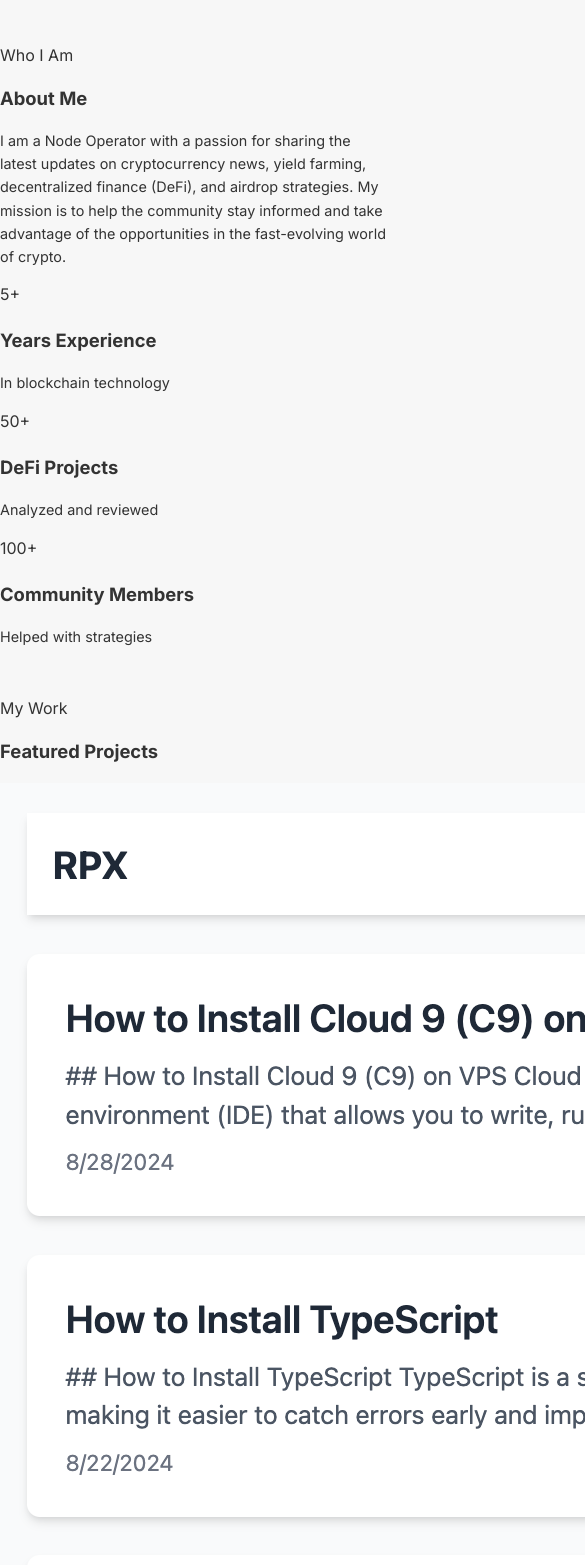
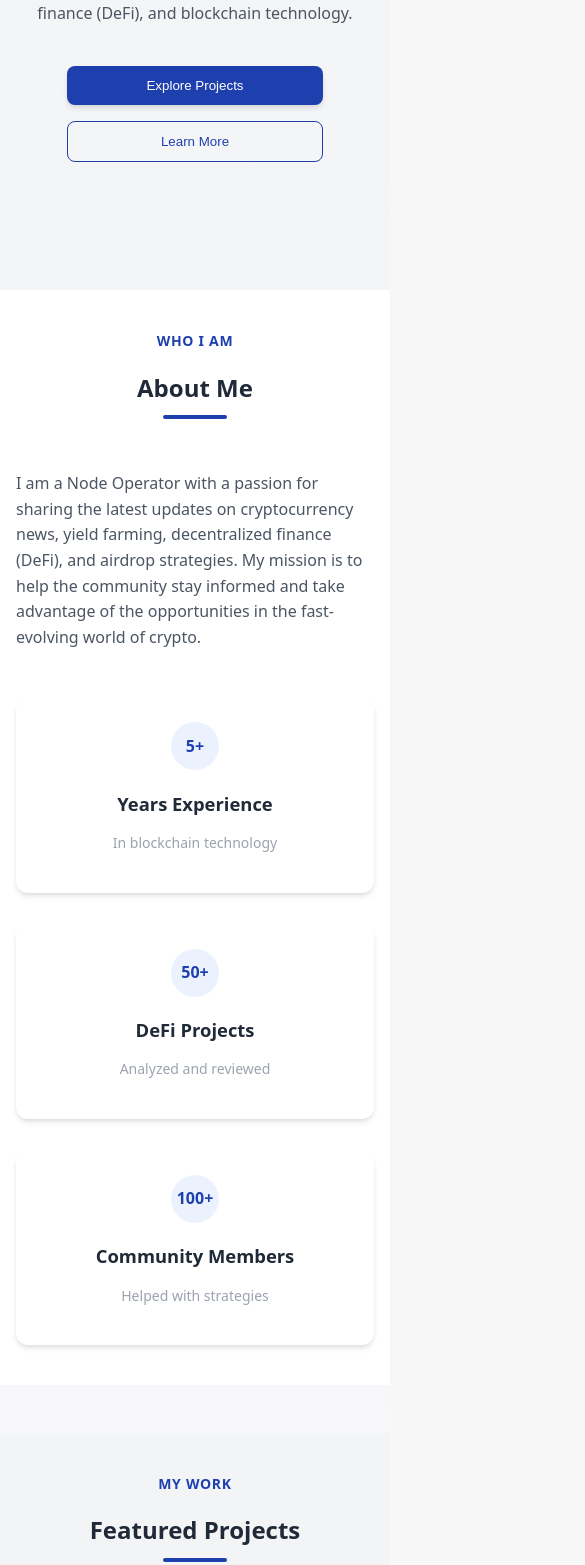
Before and after one commit to rpxtxt/rpxtxt, a Next.js app: page / in a window 390 px wide. Shown: the part 420-1985 px from the top of the page, 585 px wide, since content can reach past the window. Built offline with nearby package versions, Linux system fonts and the light colour scheme.

Commit message:
Update index.js

```diff
--- a/src/pages/index.js
+++ b/src/pages/index.js
@@ -1,82 +1,73 @@
 import Header from '../components/Header';
 import Footer from '../components/Footer';
 import { useState } from 'react';
+import styles from '../styles/Home.module.css';
 
 export default function Home() {
   return (
-    <div className="min-h-screen bg-gradient-to-b from-gray-50 to-white">
+    <div className={styles.container}>
       <Header />
 
       {/* Hero Section */}
-      <section id="home" className="py-20 px-4">
-        <div className="max-w-5xl mx-auto text-center">
-          <h1 className="text-5xl font-bold mb-6 bg-clip-text text-transparent bg-gradient-to-r from-blue-600 to-indigo-700">CryCapital</h1>
-          <p className="text-xl text-gray-700 max-w-2xl mx-auto leading-relaxed">
+      <section id="home" className={styles.heroSection}>
+        <h1 className={styles.heroTitle}>CryCapital</h1>
+        <p className={styles.heroDescription}>
           Explore insights, projects, and expertise in cryptocurrency, yield farming, decentralized finance (DeFi), and blockchain technology.
         </p>
-          <div className="mt-10 flex justify-center gap-4">
-            <button className="px-6 py-3 bg-blue-600 text-white rounded-lg hover:bg-blue-700 transition shadow-lg">
+        <div className={styles.ctaContainer}>
+          <button className={styles.primaryButton}>
             Explore Projects
           </button>
-            <button className="px-6 py-3 border border-blue-600 text-blue-600 rounded-lg hover:bg-blue-50 transition">
+          <button className={styles.secondaryButton}>
             Learn More
           </button>
-          </div>
         </div>
       </section>
 
       {/* About Me Section */}
-      <section id="about" className="py-16 px-4">
-        <div className="max-w-4xl mx-auto">
-          <div className="text-center mb-12">
-            <span className="text-blue-600 text-sm font-semibold uppercase tracking-wider">Who I Am</span>
-            <h2 className="text-3xl font-bold mt-2">About Me</h2>
-            <div className="w-16 h-1 bg-blue-600 mx-auto mt-4 rounded-full"></div>
+      <section id="about" className={`${styles.section} ${styles.sectionLight}`}>
+        <div className={styles.sectionHeader}>
+          <span className={styles.sectionTag}>Who I Am</span>
+          <h2 className={styles.sectionTitle}>About Me</h2>
         </div>
-          <p className="text-lg text-gray-700 leading-relaxed text-center">
+        <div className={`${styles.grid} ${styles.grid1Col}`}>
+          <p className={styles.heroDescription}>
             I am a Node Operator with a passion for sharing the latest updates on cryptocurrency news, yield farming, decentralized finance (DeFi), and airdrop strategies. My mission is to help the community stay informed and take advantage of the opportunities in the fast-evolving world of crypto.
           </p>
-          <div className="grid grid-cols-1 md:grid-cols-3 gap-6 mt-12">
-            <div className="bg-white p-6 rounded-xl shadow-md text-center">
-              <div className="w-12 h-12 bg-blue-100 rounded-full flex items-center justify-center mx-auto mb-4">
-                <span className="text-blue-600 font-bold">5+</span>
         </div>
-              <h3 className="font-semibold mb-1">Years Experience</h3>
-              <p className="text-gray-600 text-sm">In blockchain technology</p>
+        <div className={`${styles.grid} ${styles.grid3Col}`} style={{ marginTop: '3rem' }}>
+          <div className={styles.statCard}>
+            <div className={styles.statIcon}>5+</div>
+            <h3 className={styles.statTitle}>Years Experience</h3>
+            <p className={styles.statDescription}>In blockchain technology</p>
           </div>
-            <div className="bg-white p-6 rounded-xl shadow-md text-center">
-              <div className="w-12 h-12 bg-blue-100 rounded-full flex items-center justify-center mx-auto mb-4">
-                <span className="text-blue-600 font-bold">50+</span>
+          <div className={styles.statCard}>
+            <div className={styles.statIcon}>50+</div>
+            <h3 className={styles.statTitle}>DeFi Projects</h3>
+            <p className={styles.statDescription}>Analyzed and reviewed</p>
           </div>
-              <h3 className="font-semibold mb-1">DeFi Projects</h3>
-              <p className="text-gray-600 text-sm">Analyzed and reviewed</p>
-            </div>
-            <div className="bg-white p-6 rounded-xl shadow-md text-center">
-              <div className="w-12 h-12 bg-blue-100 rounded-full flex items-center justify-center mx-auto mb-4">
-                <span className="text-blue-600 font-bold">100+</span>
-              </div>
-              <h3 className="font-semibold mb-1">Community Members</h3>
-              <p className="text-gray-600 text-sm">Helped with strategies</p>
-            </div>
+          <div className={styles.statCard}>
+            <div className={styles.statIcon}>100+</div>
+            <h3 className={styles.statTitle}>Community Members</h3>
+            <p className={styles.statDescription}>Helped with strategies</p>
           </div>
         </div>
       </section>
 
       {/* Projects Section */}
-      <section id="projects" className="py-20 px-4 bg-gray-50">
-        <div className="max-w-6xl mx-auto">
-          <div className="text-center mb-16">
-            <span className="text-blue-600 text-sm font-semibold uppercase tracking-wider">My Work</span>
-            <h2 className="text-3xl font-bold mt-2">Featured Projects</h2>
-            <div className="w-16 h-1 bg-blue-600 mx-auto mt-4 rounded-full"></div>
+      <section id="projects" className={`${styles.section} ${styles.sectionDark}`}>
+        <div className={styles.sectionHeader}>
+          <span className={styles.sectionTag}>My Work</span>
+          <h2 className={styles.sectionTitle}>Featured Projects</h2>
         </div>
-          <div className="grid grid-cols-1 md:grid-cols-2 lg:grid-cols-3 gap-8">
+        <div className={`${styles.grid} ${styles.grid3Col}`}>
           <ProjectCard
             projectNumber="1"
             title="Crypto Yield Tracker"
             description="Track crypto yields across DeFi platforms with real-time analytics and performance metrics."
             imageSrc="/images/blognextjs.png"
             tags={["DeFi", "Analytics"]}
+            styles={styles}
           />
 
           <ProjectCard
@@ -85,6 +76,7 @@ export default function Home() {
             description="A comprehensive tool to manage upcoming and active airdrops with notification systems."
             imageSrc="/images/airdrop-manager.png"
             tags={["Airdrops", "Tool"]}
+            styles={styles}
           />
 
           <ProjectCard
@@ -93,6 +85,7 @@ export default function Home() {
             description="Insights and proven strategies for decentralized finance to maximize returns."
             imageSrc="/images/defi-strategies.png"
             tags={["Blog", "Strategies"]}
+            styles={styles}
           />
 
           <ProjectCard
@@ -101,6 +94,7 @@ export default function Home() {
             description="A marketplace for minting and trading NFTs with built-in royalty management."
             imageSrc="/images/nft-marketplace.png"
             tags={["NFT", "Marketplace"]}
+            styles={styles}
           />
 
           <ProjectCard
@@ -109,6 +103,7 @@ export default function Home() {
             description="Explore transaction data and smart contracts across multiple blockchain networks."
             imageSrc="/images/blockchain-explorer.png"
             tags={["Explorer", "Data"]}
+            styles={styles}
           />
 
           <ProjectCard
@@ -117,44 +112,35 @@ export default function Home() {
             description="Manage and track your crypto portfolio with performance analysis and tax reporting."
             imageSrc="/images/crypto-portfolio.png"
             tags={["Portfolio", "Analytics"]}
+            styles={styles}
           />
-          </div>
         </div>
       </section>
 
       {/* Contact Section */}
-      <section id="contact" className="py-20 px-4 bg-white">
-        <div className="max-w-4xl mx-auto">
-          <div className="text-center mb-12">
-            <span className="text-blue-600 text-sm font-semibold uppercase tracking-wider">Get In Touch</span>
-            <h2 className="text-3xl font-bold mt-2">Contact Me</h2>
-            <div className="w-16 h-1 bg-blue-600 mx-auto mt-4 rounded-full"></div>
+      <section id="contact" className={`${styles.section} ${styles.sectionLight}`}>
+        <div className={styles.sectionHeader}>
+          <span className={styles.sectionTag}>Get In Touch</span>
+          <h2 className={styles.sectionTitle}>Contact Me</h2>
         </div>
-          <div className="bg-white shadow-xl rounded-xl p-8 mx-4 md:mx-0">
-            <p className="text-lg text-gray-700 text-center mb-8">
+        <div className={styles.contactCard}>
+          <p className={styles.heroDescription} style={{ marginBottom: '2rem' }}>
             Feel free to reach out to me for collaboration or inquiries related to cryptocurrency news, yield farming, DeFi, or airdrop strategies.
           </p>
-            <div className="grid grid-cols-1 md:grid-cols-2 gap-8">
-              <div className="bg-gray-50 p-6 rounded-lg text-center">
-                <h3 className="text-xl font-semibold mb-3">Email Me</h3>
-                <a href="mailto:erpextxt@gmail.com" className="text-blue-600 hover:underline flex items-center justify-center">
+          <div className={`${styles.grid} ${styles.grid2Col}`}>
+            <div className={styles.contactMethod}>
+              <h3 className={styles.contactTitle}>Email Me</h3>
+              <a href="mailto:erpextxt@gmail.com" className={styles.contactLink}>
                 erpextxt@gmail.com
-                  <span className="ml-1">↗</span>
+                <span style={{ marginLeft: '0.25rem' }}>↗</span>
               </a>
             </div>
-              <div className="bg-gray-50 p-6 rounded-lg text-center">
-                <h3 className="text-xl font-semibold mb-3">Follow Me</h3>
-                <div className="flex justify-center gap-4">
-                  <a href="#" className="w-10 h-10 rounded-full bg-blue-600 text-white flex items-center justify-center hover:bg-blue-700">
-                    T
-                  </a>
-                  <a href="#" className="w-10 h-10 rounded-full bg-blue-600 text-white flex items-center justify-center hover:bg-blue-700">
-                    G
-                  </a>
-                  <a href="#" className="w-10 h-10 rounded-full bg-blue-600 text-white flex items-center justify-center hover:bg-blue-700">
-                    D
-                  </a>
-                </div>
+            <div className={styles.contactMethod}>
+              <h3 className={styles.contactTitle}>Follow Me</h3>
+              <div className={styles.socialIcons}>
+                <a href="#" className={styles.socialIcon}>T</a>
+                <a href="#" className={styles.socialIcon}>G</a>
+                <a href="#" className={styles.socialIcon}>D</a>
               </div>
             </div>
           </div>
@@ -166,46 +152,45 @@ export default function Home() {
   );
 }
 
-// Enhanced ProjectCard component
-function ProjectCard({ projectNumber, title, description, imageSrc, tags }) {
+// ProjectCard component with CSS Modules
+function ProjectCard({ projectNumber, title, description, imageSrc, tags, styles }) {
   const [isHovered, setIsHovered] = useState(false);
 
   return (
     <div
-      className={`bg-white rounded-xl overflow-hidden shadow-md transition-all duration-300 h-full ${isHovered ? 'shadow-xl transform -translate-y-2' : ''}`}
+      className={`${styles.card} ${styles.cardHover}`}
       onMouseEnter={() => setIsHovered(true)}
       onMouseLeave={() => setIsHovered(false)}
     >
-      <div className="relative h-48 overflow-hidden">
+      <div className={styles.cardImageContainer}>
+        <div className={styles.cardBadge}>
+          Project {projectNumber}
+        </div>
         <img
           src={imageSrc || `/api/placeholder/400/320`}
           alt={`Project ${projectNumber}`}
-          className="w-full h-full object-cover transition-transform duration-500"
-          style={{ transform: isHovered ? 'scale(1.05)' : 'scale(1)' }}
+          className={styles.cardImage}
         />
-        <div className="absolute top-3 left-3 bg-blue-600 text-white text-xs font-bold px-2 py-1 rounded">
-          Project {projectNumber}
-        </div>
       </div>
 
-      <div className="p-6">
-        <h3 className="text-lg font-bold mb-2">{title}</h3>
-        <p className="text-gray-600 text-sm mb-4">
+      <div className={styles.cardBody}>
+        <h3 className={styles.cardTitle}>{title}</h3>
+        <p className={styles.cardDescription}>
           {description}
         </p>
 
-        <div className="flex flex-wrap gap-2 mb-4">
+        <div className={styles.cardTags}>
           {tags && tags.map((tag, index) => (
-            <span key={index} className="bg-blue-100 text-blue-800 text-xs px-2 py-1 rounded">
+            <span key={index} className={styles.tag}>
               {tag}
             </span>
           ))}
         </div>
 
-        <button className={`text-blue-600 text-sm font-semibold flex items-center transition-all duration-300 ${isHovered ? 'text-blue-800' : ''}`}>
+        <a href="#" className={styles.cardLink}>
           View details
-          <span className="ml-1">→</span>
-        </button>
+          <span className={styles.cardLinkIcon}>→</span>
+        </a>
       </div>
     </div>
   );
```
Lines whose indentation alone changed are shown as unchanged.
